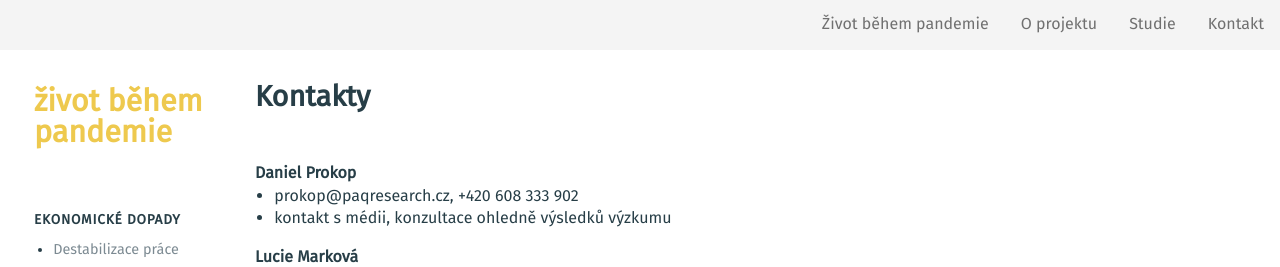
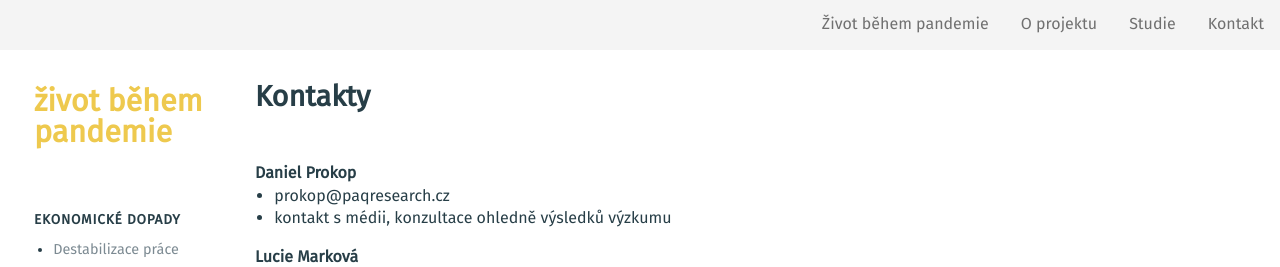
Before and after one commit to mveith/paq-research, a Next.js app: page /kontakt in a window 1280 px wide. Shown: the top 267 px of the page. Built offline with nearby package versions, Linux system fonts and the light colour scheme.

Commit message:
Update kontakt.js

```diff
--- a/pages/kontakt.js
+++ b/pages/kontakt.js
@@ -15,7 +15,7 @@ export default function About({ menu }) {
         <Layout title="Kontakty" menuItemsData={menu}>
             <h1 style={{ marginBottom: "3rem" }}>Kontakty</h1>
 
-            {Person("Daniel Prokop", [<li><a href="mailto:prokop@paqresearch.cz">prokop@paqresearch.cz</a>, <a href="tel:+420 608 333 902">+420 608 333 902</a></li>, <li>kontakt s médii, konzultace ohledně výsledků výzkumu</li>])}
+            {Person("Daniel Prokop", [<li><a href="mailto:prokop@paqresearch.cz">prokop@paqresearch.cz</a></li>, <li>kontakt s médii, konzultace ohledně výsledků výzkumu</li>])}
             {Person("Lucie Marková", [<li><a href="mailto:lucie.markova@paqresearch.cz">lucie.markova@paqresearch.cz</a></li>, <li>dotazy ohledně organizace projektu, dotazovacího nástroje</li>])}
             {Person("Jana Cahlíková", [<li>afiliace: Max Planck Institute for Tax Law and Public Finance</li>, <li>spolutvůrkyně dotazníku, tematická sekce ekonomiky a stresu</li>, <li><a href="mailto:jana.cahlikova@tax.mpg.de">jana.cahlikova@tax.mpg.de</a></li>])}
             {Person("Vojtěch Bartoš", [<li>afiliace: University of Munich</li>, <li>spolutvůrce dotazníku, tematická sekce ekonomiky a stresu</li>, <li><a href="mailto:vojtech.bartos@econ.lmu.de">vojtech.bartos@econ.lmu.de</a></li>])}
```
